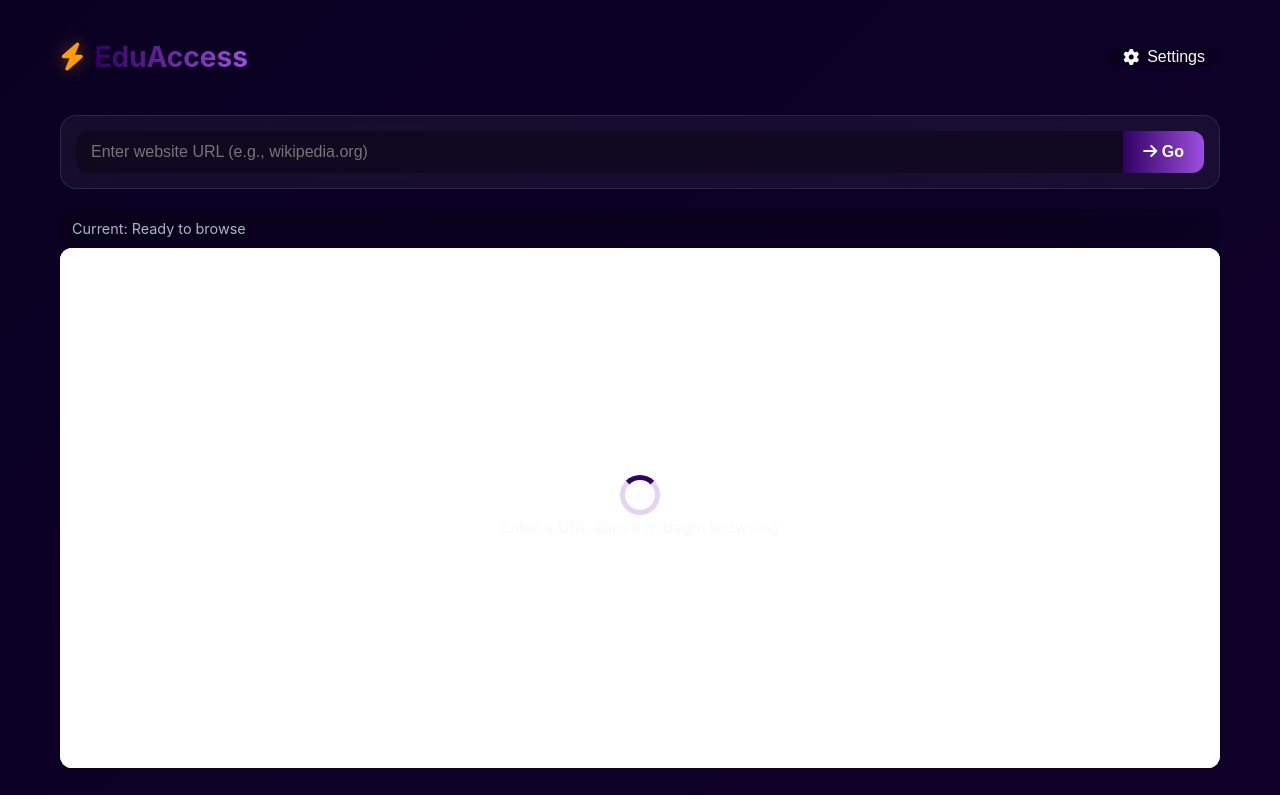
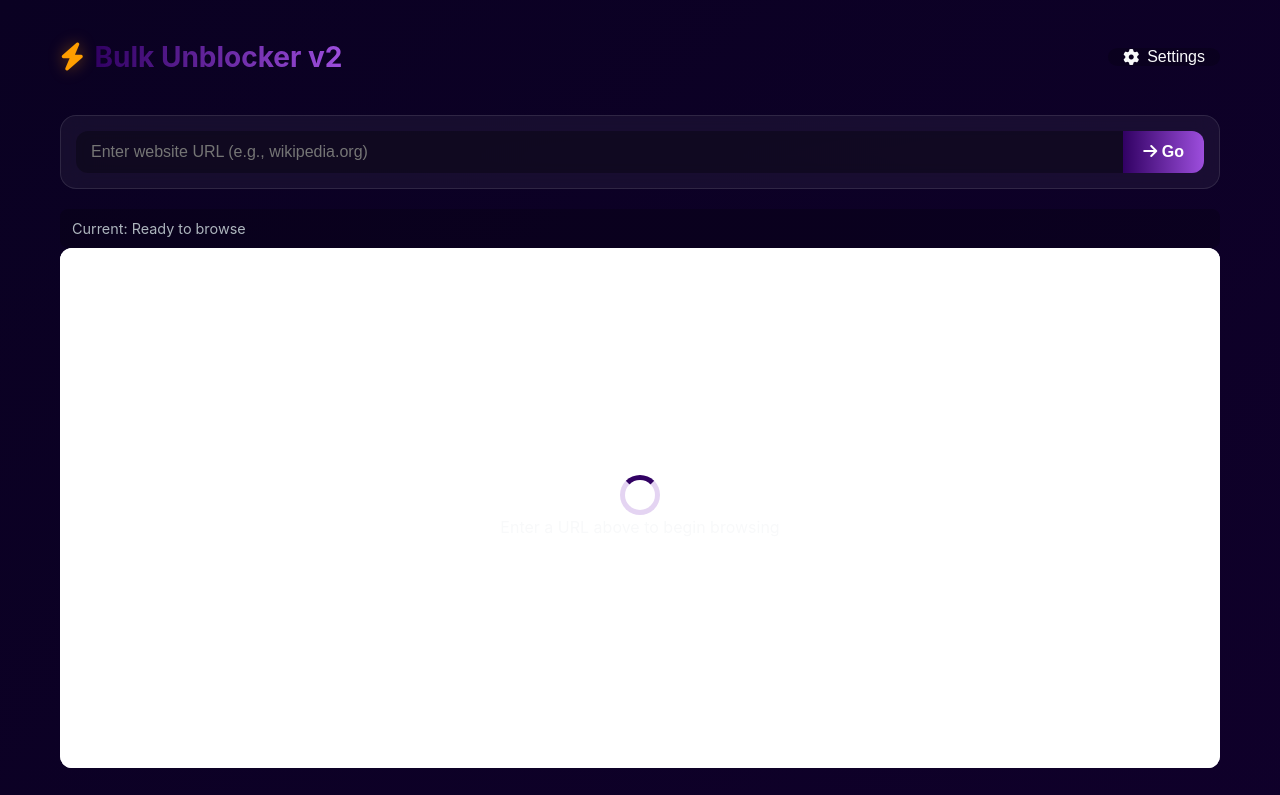
Before and after one commit to jokiller1011/Bulk-Unblocker-v2, a plain HTML site: page index.html in a window 1280 px wide. Shown: the top 795 px of the page. Drawn offline with Linux system fonts and the light colour scheme.

Commit message:
Update logo text from 'EduAccess' to 'Bulk Unblocker v2'

```diff
--- a/index.html
+++ b/index.html
@@ -356,7 +356,7 @@
         <header>
             <a href="#" class="logo" id="home-link">
                 <i class="fas fa-bolt logo-icon"></i>
-                <span class="logo-text">EduAccess</span>
+                <span class="logo-text">Bulk Unblocker v2</span>
             </a>
             <button class="settings-btn" id="settings-btn">
                 <i class="fas fa-cog"></i> Settings
```
